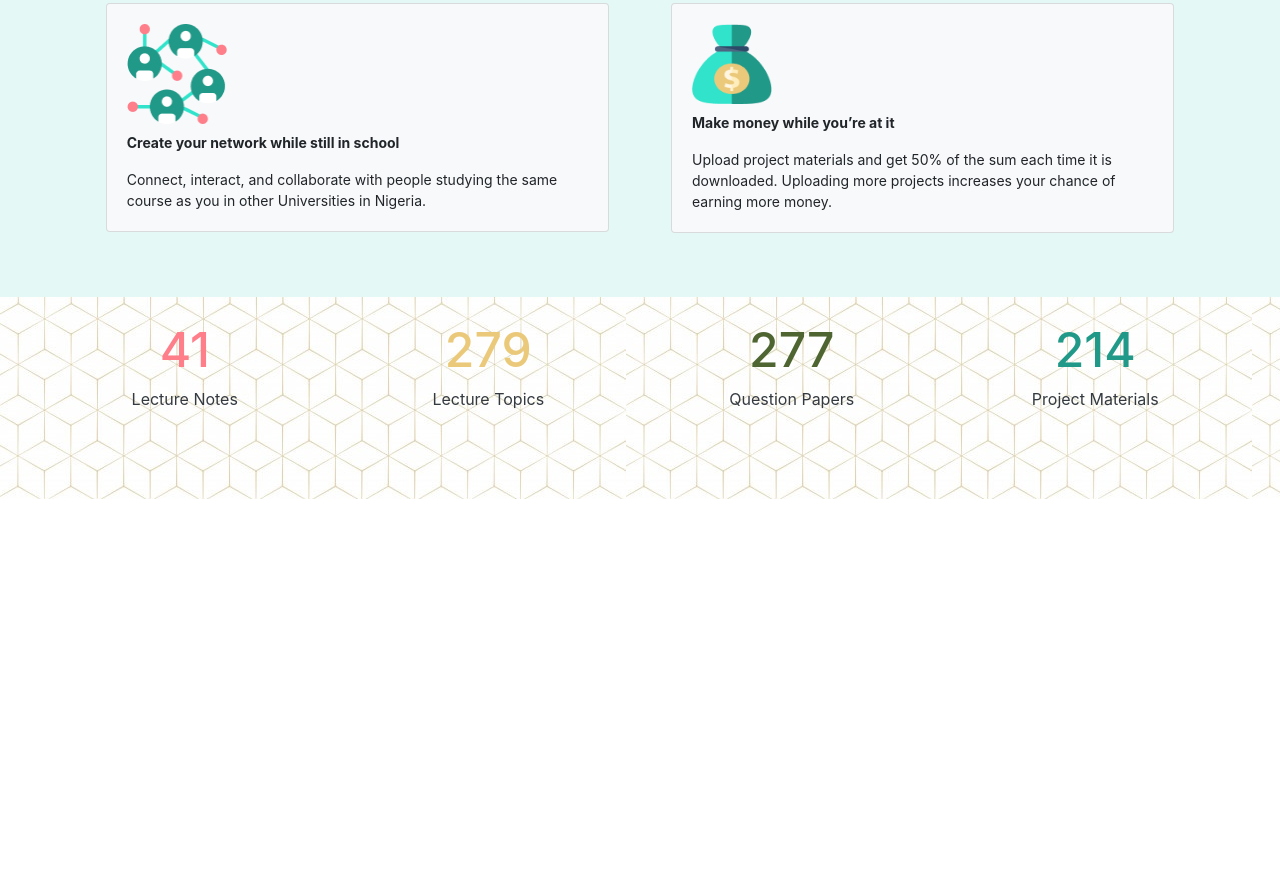
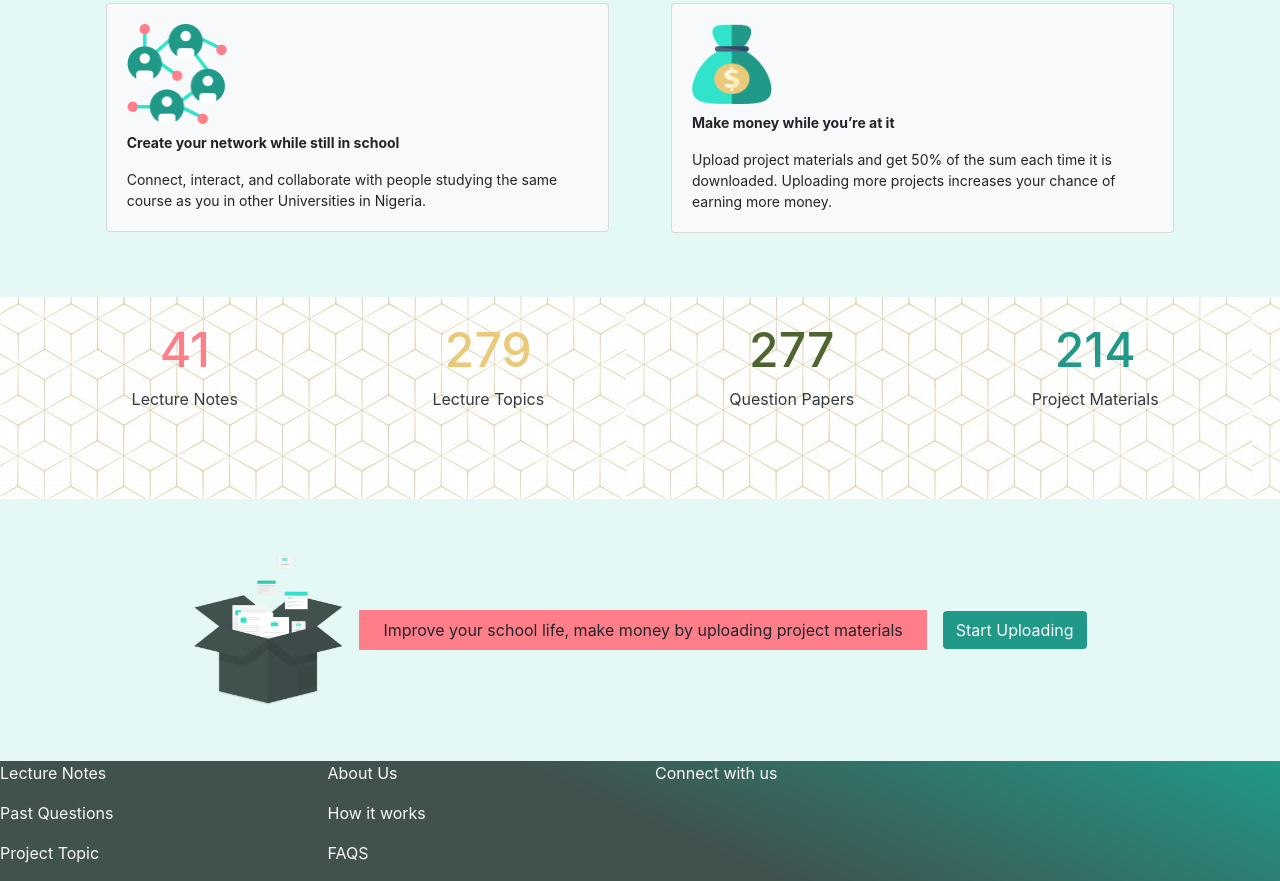
Before and after one commit to AnthoniaOkafor/greenbrain-clone, a plain HTML site: page index.html in a window 1280 px wide. Shown: the part 913-1794 px from the top of the page. Before the commit the page ends 1412 px from the top, so only its background shows below. Drawn offline with nearby package versions, Linux system fonts and the light colour scheme.

Commit message:
working on footer

```diff
--- a/css/styles.css
+++ b/css/styles.css
@@ -52,3 +52,23 @@
 .upload {
     background: #E4F9F5;
 }
+
+.btn-green {
+    background-color: #219988
+}
+
+.text-div {
+    background-color: #fe7e8a
+
+}
+
+.footer {
+background: linear-gradient(24deg,#40514e,#40514e 50%,#219988);
+}
+
+/*
+@media (min-width: 740px) {
+    .text-div {
+        width: 30 !important   }
+}
+*/
--- a/index.html
+++ b/index.html
@@ -116,14 +116,41 @@
               </div>
 
           </div>
+        </div>
 
-          <div class="container-fluid upload">
-            <div class="row">
+        <div class="d-flex flex-row flex-wrap justify-content-center align-items-center upload p-5">
+            <div class="p-2 img-div" >
+            <img src="/images/collection_box.png" width="150" height="150">
+            </div>
+            <div class="py-2 px-4 mx-2 text-div flex-shrink-4">Improve your school life, make money by uploading project materials</div>
+            <div class="p-2 btn-div "><button type="button" class="btn btn-green text-light">Start Uploading</button></div>
 
+        </div>
+
+        <div class="footer text-light">
+          <div class="row">
+            <div class="col-3">
+              <p>Lecture Notes</p>
+              <p>Past Questions</p>
+              <p>Project Topic</p>
             </div>
 
+            <div class="col-3">
+                <p>About Us</p>
+                <p>How it works</p>
+                <p>FAQS</p>
+            </div>
+
+            <div class="col-3">
+                <p>Connect with us</p>
+
+              </div>
+
           </div>
+
         </div>
+
+
 
 
         <script src="https://code.jquery.com/jquery-3.3.1.slim.min.js" integrity="sha384-q8i/X+965DzO0rT7abK41JStQIAqVgRVzpbzo5smXKp4YfRvH+8abtTE1Pi6jizo" crossorigin="anonymous"></script>
```
